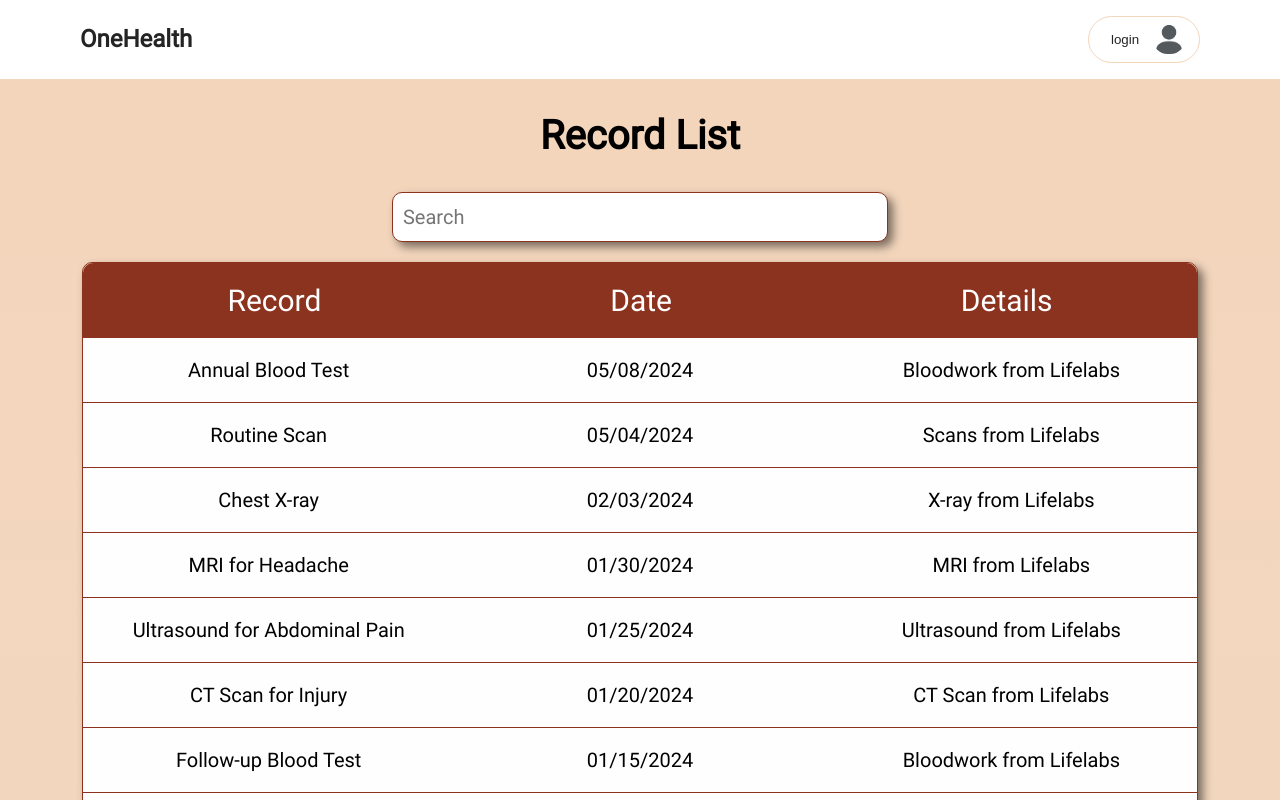
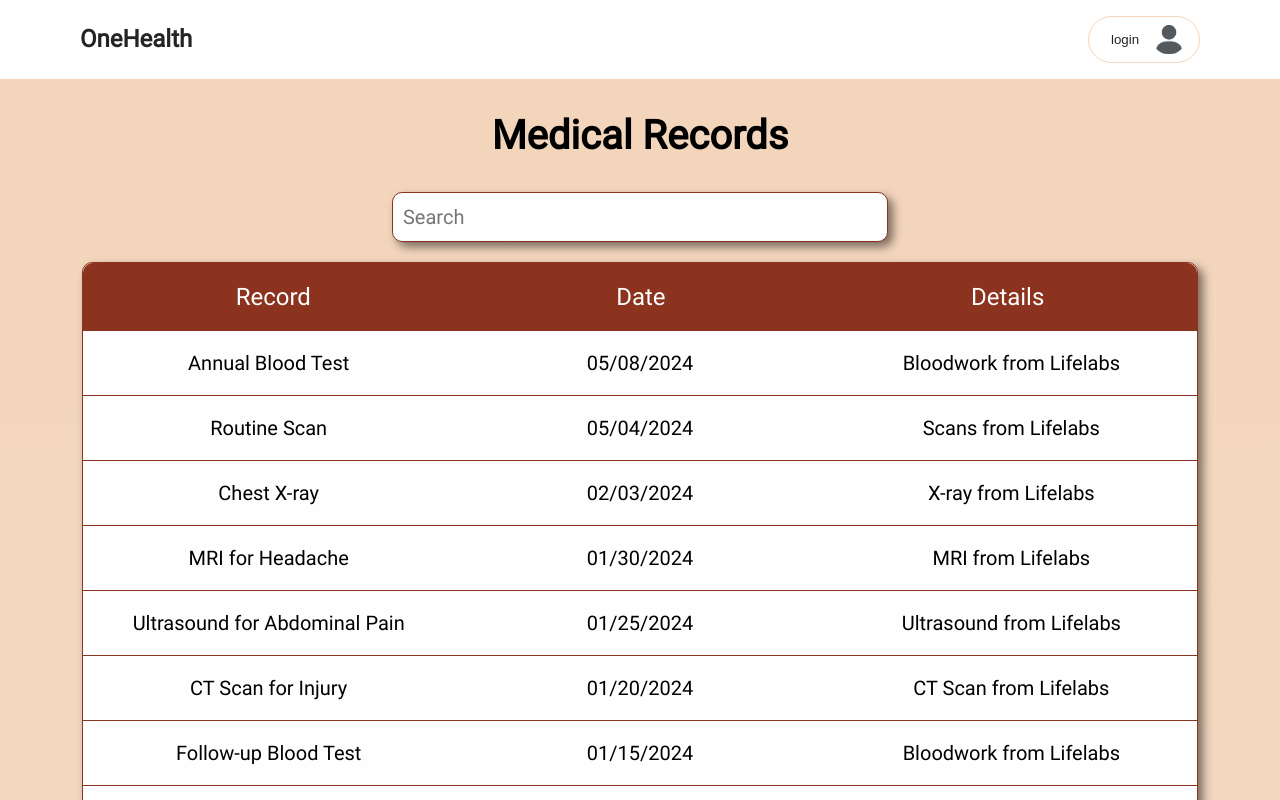
Before and after one commit to m-capone1/OneHealth, a React (Vite) app in the folder client/: page /records in a window 1280 px wide. Shown: the top 800 px of the page. Built offline with nearby package versions, Linux system fonts and the light colour scheme.

Commit message:
change record list title

```diff
--- a/client/src/components/RecordList/RecordList.jsx
+++ b/client/src/components/RecordList/RecordList.jsx
@@ -20,7 +20,7 @@ const RecordList = ({ recordListData }) => {
     return(
         <>
         <section className="recordList">
-            <h2 className="recordList__title">Record List</h2>
+            <h2 className="recordList__title">Medical Records</h2>
             <input className="recordList__search" type="text" placeholder="Search" onChange={handleSearch}/>
             <div className="recordList__table">
                 <div className="recordList__row">
--- a/client/src/components/RecordList/RecordList.scss
+++ b/client/src/components/RecordList/RecordList.scss
@@ -49,6 +49,7 @@
 
     &__header{
         margin: 1.25rem 0;
+        font-size: 1.5rem;
     }
 
     &__content{
```
